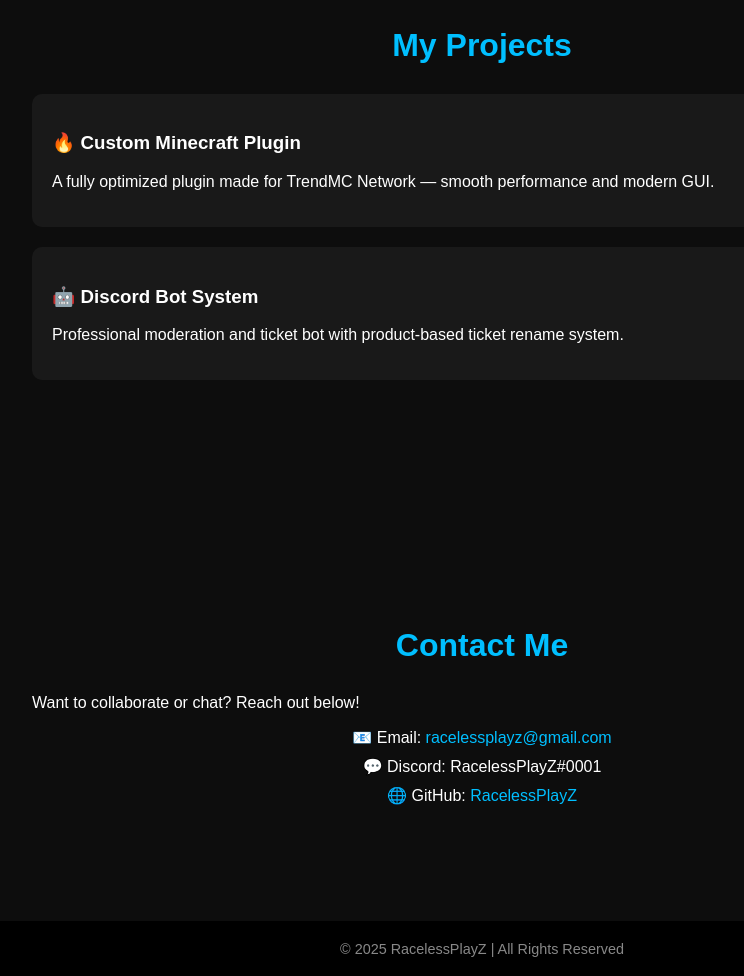
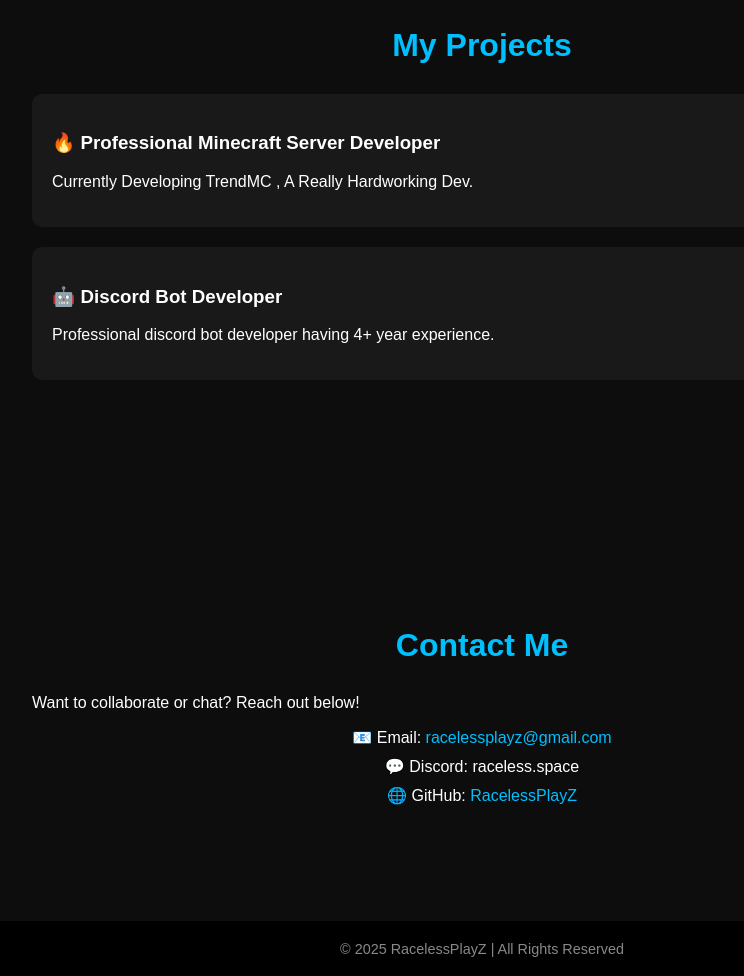
Before and after one commit to RacelessPlayzZ/website, a plain HTML site: page index.html in a window 1280 px wide. Shown: the part 900-1876 px from the top of the page, without its empty margins (158-902 px from the left). Drawn offline with Linux system fonts and the light colour scheme.

Commit message:
Update index.html

```diff
--- a/index.html
+++ b/index.html
@@ -27,13 +27,13 @@
     <h2>My Projects</h2>
 
     <div class="project">
-      <h3>🔥 Custom Minecraft Plugin</h3>
-      <p>A fully optimized plugin made for TrendMC Network — smooth performance and modern GUI.</p>
+      <h3>🔥 Professional Minecraft Server Developer</h3>
+      <p>Currently Developing TrendMC , A Really Hardworking Dev.</p>
     </div>
 
     <div class="project">
-      <h3>🤖 Discord Bot System</h3>
-      <p>Professional moderation and ticket bot with product-based ticket rename system.</p>
+      <h3>🤖 Discord Bot Developer</h3>
+      <p>Professional discord bot developer having 4+ year experience.</p>
     </div>
   </section>
 
@@ -43,7 +43,7 @@
     <p>Want to collaborate or chat? Reach out below!</p>
     <ul>
       <li>📧 Email: <a href="mailto:racelessplayz@gmail.com">racelessplayz@gmail.com</a></li>
-      <li>💬 Discord: RacelessPlayZ#0001</li>
+      <li>💬 Discord: raceless.space</li>
       <li>🌐 GitHub: <a href="https://github.com/RacelessPlayZ" target="_blank">RacelessPlayZ</a></li>
     </ul>
   </section>
```
